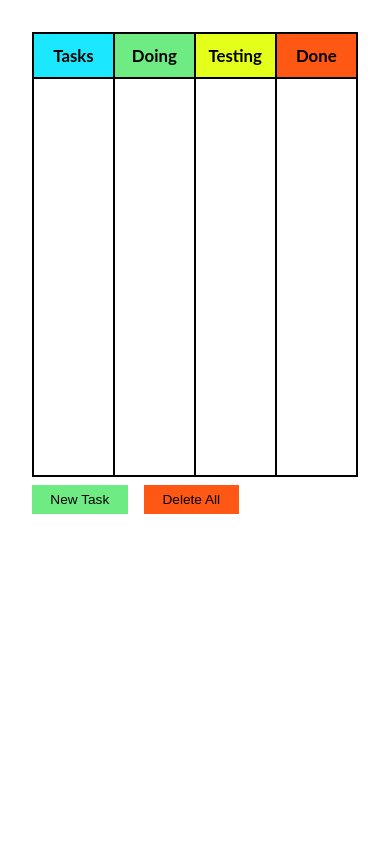
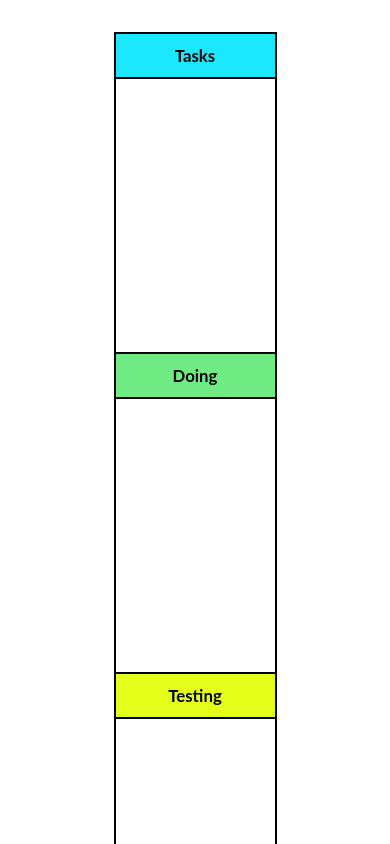
Before and after one commit to Cjmarsh0912/Kanban-Board, a React (Create React App) app: page / in a window 390 px wide. Shown: the top 844 px of the page. Built offline with nearby package versions, Linux system fonts and the light colour scheme.

Commit message:
Update to responsiveness

```diff
--- a/src/assets/App.css
+++ b/src/assets/App.css
@@ -6,16 +6,20 @@
 }
 
 body {
-  height: 100%;
   margin: auto;
   max-width: 1280px;
+}
+
+.btnContainer {
+  display: flex;
+  gap: 1rem;
 }
 
 button {
   background-color: #6eeb83;
   border: none;
   cursor: pointer;
-  width: 7em;
+  width: clamp(4rem, 2.82rem + 5.393vw, 7rem);
   font-size: var(--fnt-size-sm);
   padding: 0.5em;
   transition: background-color 0.5s !important;
@@ -27,7 +31,6 @@ button:hover {
 
 .delAllBtn {
   background-color: #ff5714;
-  margin-left: 1rem;
   transition: background-color 0.5s !important;
 }
 
@@ -53,34 +56,49 @@ button:hover {
   }
 }
 
+@media screen and (max-width: 1000px) {
+  .board {
+    flex-wrap: wrap;
+    border-top: none !important;
+    width: 50%;
+  }
+
+  header {
+    border-top: 2px solid black;
+  }
+
+  .taskContainer {
+    border-right: none !important;
+    min-height: 20rem;
+  }
+
+  .btnContainer {
+    justify-content: center;
+  }
+}
+
 /* 2. Header */
 
 header {
-  display: flex;
-  border: 2px solid black;
-  border-bottom: none;
-  max-width: clamp(10em, 100vw - 2em, 75em);
-  margin: auto;
+  border-bottom: 2px solid black;
 }
 
 header div {
-  border-right: 2px solid black;
   font-size: var(--fnt-size-lrg);
   padding: 1em 0;
   text-align: center;
-  width: clamp(10em, 100vw - 2em, 100%);
 }
 
-header div:nth-child(1) {
+.Tasks {
   background-color: #1be7ff;
 }
-header div:nth-child(2) {
+.Doing {
   background-color: #6eeb83;
 }
-header div:nth-child(3) {
+.Testing {
   background-color: #e4ff1a;
 }
-header div:nth-child(4) {
+.Done {
   background-color: #ff5714;
   border-right: none;
 }
@@ -92,30 +110,38 @@ header div:nth-child(4) {
   display: flex;
   margin: auto;
   margin-bottom: 0.5em;
-  max-width: clamp(10em, 100vw - 2em, 75em);
-  min-height: 25em;
+  min-height: 30em;
 }
 
-.board > div {
+.board > * {
+  flex: 1 1 100%;
+}
+
+.taskContainer {
   border-right: 2px solid black;
   display: flex;
   flex-direction: column;
-  width: clamp(10em, 100vw - 2em, 100%);
 }
 
-.tasks div > .task {
+.taskContainer > div {
+  display: flex;
+  flex-direction: column;
+  height: 100%;
+}
+
+.columnTasks .task {
   background-color: #1be7ff;
 }
 
-.inProgress div > .task {
+.columnDoing .task {
   background-color: #6eeb83;
 }
 
-.testing div > .task {
+.columnTesting .task {
   background-color: #e4ff1a;
 }
 
-.done div > .task {
+.columnDone .task {
   background-color: #ff5714;
 }
 
@@ -126,24 +152,23 @@ header div:nth-child(4) {
 /* 4. Task */
 .task {
   background-color: #1be7ff;
-  display: flex;
-  flex-wrap: wrap;
   margin-top: 0.5em;
   padding: 0.5em;
 }
+.task > div {
+  display: flex;
+}
 
-.task header {
+.task > div header {
   border: none;
   display: block;
   font-size: var(--fnt-size-sm);
-  margin: 0 auto 0 0;
-  max-width: 25ch;
+  margin-right: auto;
 }
 
 .task img {
   box-shadow: inset;
   cursor: pointer;
-  flex-basis: 0;
   transition: box-shadow 0.5s;
 }
 
@@ -161,7 +186,6 @@ header div:nth-child(4) {
 }
 
 .task p {
-  flex-basis: 100%;
   font-size: var(--fnt-size-sm);
   margin-right: auto;
   margin-top: 1em;
--- a/src/components/App.tsx
+++ b/src/components/App.tsx
@@ -14,19 +14,19 @@ function App() {
   const [columns, setColumns] = useState((): Columns => {
     return {
       0: {
-        name: 'tasks',
+        name: 'Tasks',
         items: [],
       },
       1: {
-        name: 'inProgress',
+        name: 'Doing',
         items: [],
       },
       2: {
-        name: 'testing',
+        name: 'Testing',
         items: [],
       },
       3: {
-        name: 'done',
+        name: 'Done',
         items: [],
       },
     };
@@ -42,19 +42,19 @@ function App() {
     (task: TaskInterface) => {
       let newColumns: Columns = {
         0: {
-          name: 'tasks',
+          name: 'Tasks',
           items: [],
         },
         1: {
-          name: 'inProgress',
+          name: 'Doing',
           items: [],
         },
         2: {
-          name: 'testing',
+          name: 'Testing',
           items: [],
         },
         3: {
-          name: 'done',
+          name: 'Done',
           items: [],
         },
       };
@@ -85,7 +85,7 @@ function App() {
       setColumns({
         ...columns,
         0: {
-          name: 'tasks',
+          name: 'Tasks',
           items: [...columns[0].items, newTask],
         },
       });
@@ -143,19 +143,19 @@ function App() {
     (id: number): void => {
       let newColumns: Columns = {
         0: {
-          name: 'tasks',
+          name: 'Tasks',
           items: [],
         },
         1: {
-          name: 'inProgress',
+          name: 'Doing',
           items: [],
         },
         2: {
-          name: 'testing',
+          name: 'Testing',
           items: [],
         },
         3: {
-          name: 'done',
+          name: 'Done',
           items: [],
         },
       };
@@ -182,19 +182,19 @@ function App() {
       setColumns(() => {
         return {
           0: {
-            name: 'tasks',
+            name: 'Tasks',
             items: [],
           },
           1: {
-            name: 'inProgress',
+            name: 'Doing',
             items: [],
           },
           2: {
-            name: 'testing',
+            name: 'Testing',
             items: [],
           },
           3: {
-            name: 'done',
+            name: 'Done',
             items: [],
           },
         };
@@ -225,7 +225,7 @@ function App() {
 
   return (
     <div className='wrapper'>
-      <Header />
+      {/* <Header /> */}
       <main>
         <div className='board'>
           <DragDropContext
@@ -236,10 +236,15 @@ function App() {
                 <Droppable key={id} droppableId={id}>
                   {(provided: any, snapshot: any) => {
                     return (
+                      <div className='taskContainer'>
+                        <Header
+                          columnName={column.name}
+                          columnClassName={column.name}
+                        />
                         <div
                           {...provided.droppableProps}
                           ref={provided.innerRef}
-                        className={column.name}
+                          className={`column${column.name}`}
                           style={{
                             background: snapshot.isDraggingOver
                               ? 'lightgrey'
@@ -275,6 +280,7 @@ function App() {
                           )}
                           {provided.placeholder}
                         </div>
+                      </div>
                     );
                   }}
                 </Droppable>
@@ -282,12 +288,15 @@ function App() {
             })}
           </DragDropContext>
         </div>
+
+        <div className='btnContainer'>
           <button className='newTaskBtn' onClick={toggleAddTask}>
             New Task
           </button>
           <button onClick={deleteAllTasks} className='delAllBtn'>
             Delete All
           </button>
+        </div>
         {showCard && (
           <AddTask
             tasks={tasks}
--- a/src/components/Header.tsx
+++ b/src/components/Header.tsx
@@ -1,17 +1,15 @@
-export default function Header() {
+type ColumnName = {
+  columnName: string;
+  columnClassName: string;
+};
+
+export default function Header(props: ColumnName) {
+  const columnName = props.columnName;
+  const columnClassName = props.columnClassName;
   return (
     <header>
-      <div>
-        <h2>Tasks</h2>
-      </div>
-      <div>
-        <h2>Doing</h2>
-      </div>
-      <div>
-        <h2>Testing</h2>
-      </div>
-      <div>
-        <h2>Done</h2>
+      <div className={columnClassName}>
+        <h2>{columnName}</h2>
       </div>
     </header>
   );
--- a/src/components/Task.tsx
+++ b/src/components/Task.tsx
@@ -12,6 +12,7 @@ export default function Task(props: Props) {
   return (
     <>
       <div className='task'>
+        <div>
           <header>
             <h3>{header}</h3>
           </header>
@@ -29,6 +30,7 @@ export default function Task(props: Props) {
               props.deleteHandler(id);
             }}
           />
+        </div>
         {/* <img
           onClick={() => {
             props.clickHandler(id);
```
Lines whose indentation alone changed are shown as unchanged.
